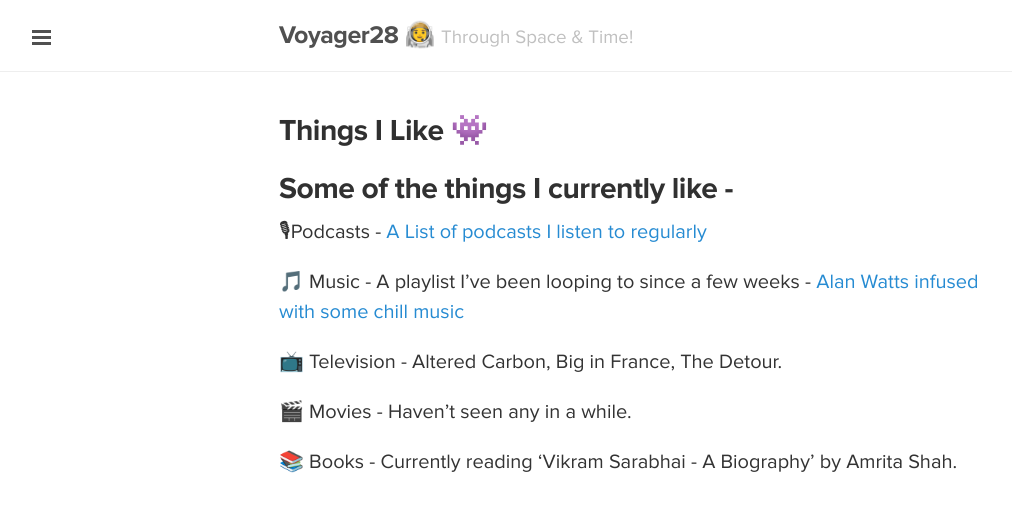
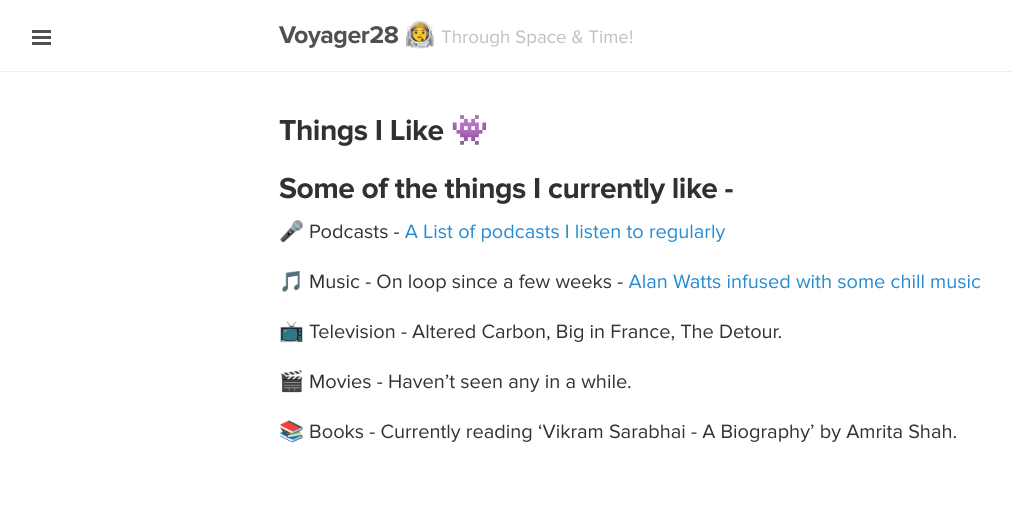
Before and after one commit to agentbigman/Agentbigman.github.io, a Jekyll site: the page built from Category.md, in a window 1280 px wide. Shown: the top 512 px of the page, without its empty margins (1-1013 px from the left). Built offline with Jekyll 4.4.1, drawn with Linux system fonts in a browser that asks for light colours.

Commit message:
Update Category.md

```diff
--- a/Category.md
+++ b/Category.md
@@ -8,9 +8,9 @@ lastmod: 2019-09-15 00:00:00
 
 ## Some of the things I currently like -
 
-🎙Podcasts - [A List of podcasts I listen to regularly](https://open.spotify.com/artist/2CCcoAwiAwpIs1hcsqkk3b )
+🎤 Podcasts - [A List of podcasts I listen to regularly](https://open.spotify.com/artist/2CCcoAwiAwpIs1hcsqkk3b )
 
-🎵 Music - A playlist I’ve been looping to since a few weeks - [Alan Watts infused with some chill music](https://open.spotify.com/artist/2CCcoAwiAwpIs1hcsqkk3b )
+🎵 Music - On loop since a few weeks -  [Alan Watts infused with some chill music](https://open.spotify.com/artist/2CCcoAwiAwpIs1hcsqkk3b )
 
 📺 Television - Altered Carbon, Big in France, The Detour.
 
```
